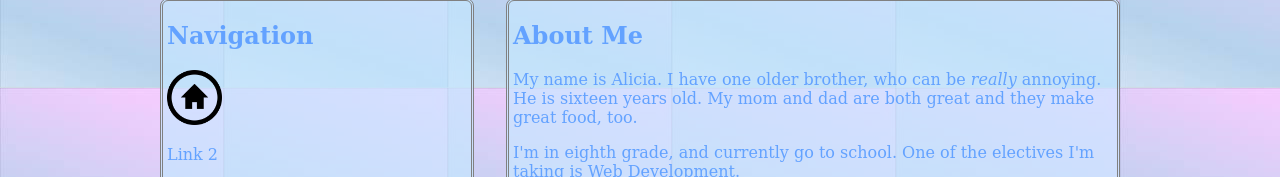
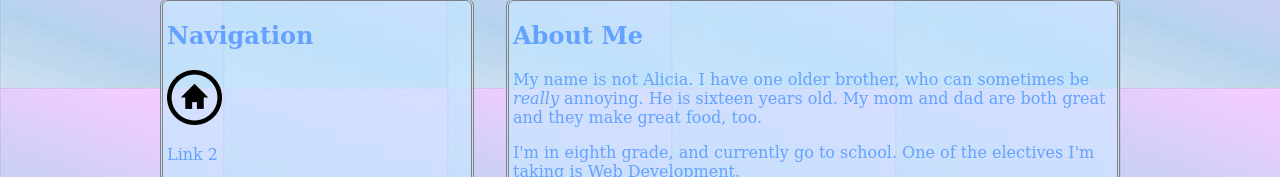
Before and after one commit to acrotty33/acrotty33.github.io, a plain HTML site: page index.html in a window 1280 px wide. Shown: the part 137-314 px from the top of the page. Drawn offline with Linux system fonts and the light colour scheme.

Commit message:
Practicing Github
added "not Alicia". Made brother seem less annoying than he is.

```diff
--- a/index.html
+++ b/index.html
@@ -15,7 +15,7 @@
 
 		<div id="content">
 			<h2>About Me</h2>
-				<p>My name is Alicia. I have one older brother, who can be <em>really</em> annoying. He is sixteen years old. My mom and dad are both great and they make great food, too.</p>
+				<p>My name is not Alicia. I have one older brother, who can sometimes be <em>really</em> annoying. He is sixteen years old. My mom and dad are both great and they make great food, too.</p>
 
 
 				<p>I'm in eighth grade, and currently go to school. One of the electives I'm taking is Web Development.</p>
```
